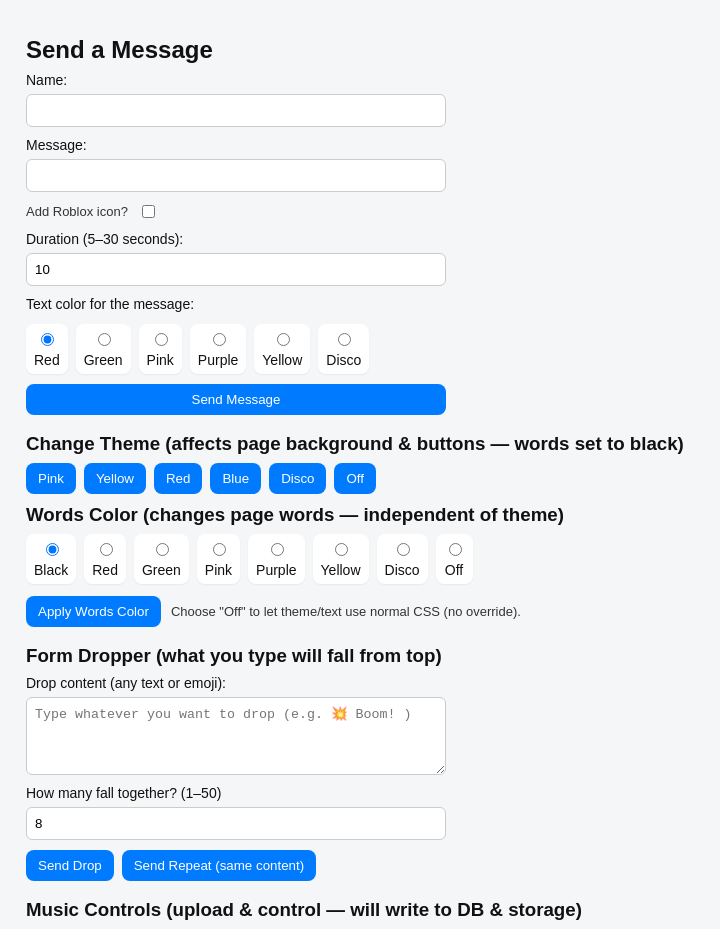
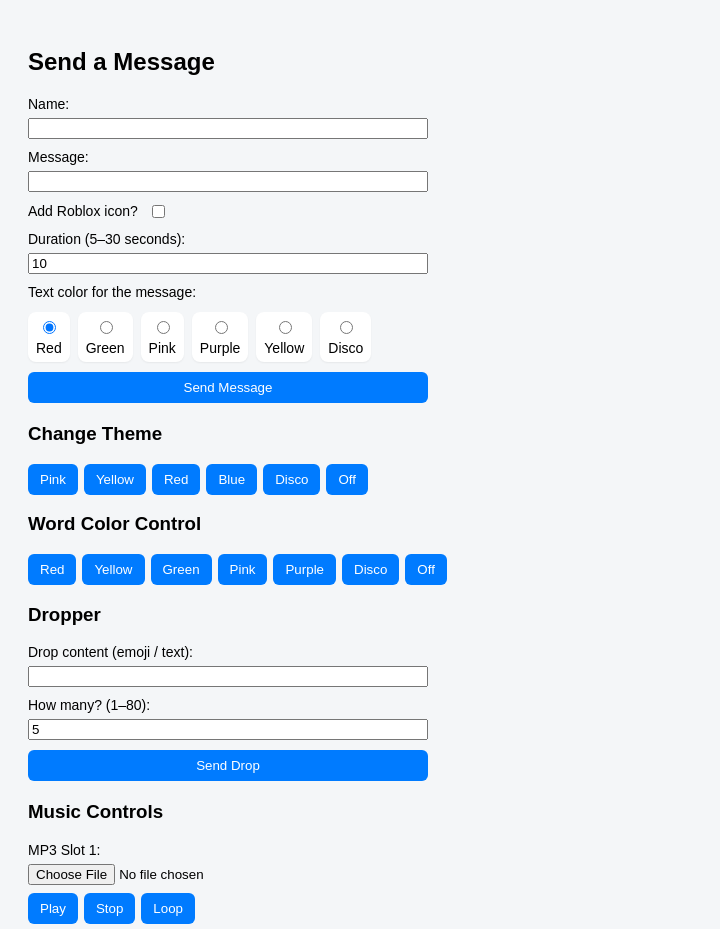
Before and after one commit to zezo20234/ADMIN, a plain HTML site: page index.html in a window 1280 px wide. Shown: the top 929 px of the page, without its empty margins (0-720 px from the left). Drawn offline with Linux system fonts and the light colour scheme.

Commit message:
Update index.html

```diff
--- a/index.html
+++ b/index.html
@@ -1,23 +1,18 @@
 <!DOCTYPE html>
 <html lang="en">
 <head>
-  <meta charset="utf-8" />
-  <title>Sender — Messages / Themes / Words Color / Drop Form</title>
+  <meta charset="UTF-8" />
+  <title>Message Sender</title>
   <style>
-    body { font-family: Arial, sans-serif; padding: 18px; background:#f4f6f8; color:#111; }
-    h2,h3 { margin:10px 0 8px; }
-    form { display:grid; gap:10px; max-width:420px; margin-bottom:18px; }
-    label { font-size:14px; display:flex; flex-direction:column; gap:6px; }
-    input[type="text"], input[type="number"], textarea { padding:8px; border-radius:6px; border:1px solid #ccc; }
-    button { padding:8px 12px; border:none; border-radius:8px; background:#007bff; color:white; cursor:pointer; }
-    button:hover { opacity:0.9; }
-    .row { display:flex; gap:8px; flex-wrap:wrap; align-items:center; }
-    .theme-buttons, .music-controls { display:flex; gap:8px; flex-wrap:wrap; margin:6px 0; }
+    body { font-family: Arial, sans-serif; padding: 20px; background:#f4f6f8; }
+    form { display: grid; gap: 10px; max-width: 400px; margin-bottom:20px; }
+    label { font-size: 14px; display:flex; flex-direction:column; gap:6px; }
+    button { padding: 8px 12px; border: none; border-radius: 6px; background: #007bff; color: white; cursor: pointer; }
+    button:hover { opacity: 0.9; }
+    .theme-buttons, .music-controls { display:flex; gap:6px; flex-wrap:wrap; margin:8px 0; }
+    .music-slot { margin-bottom:12px; }
     .color-options { display:flex; gap:8px; flex-wrap:wrap; margin-top:6px; }
     .color-options label { display:inline-flex; align-items:center; gap:6px; padding:6px 8px; border-radius:8px; background:#fff; box-shadow:0 1px 2px rgba(0,0,0,0.06); cursor:pointer; }
-    .music-slot { margin-bottom:10px; }
-    textarea { min-height:60px; resize:vertical; }
-    .small { font-size:13px; color:#333; }
   </style>
 </head>
 <body>
@@ -34,7 +29,7 @@
     </label>
 
     <label style="flex-direction:row; align-items:center; gap:10px;">
-      <span class="small">Add Roblox icon?</span>
+      <span>Add Roblox icon?</span>
       <input type="checkbox" id="robloxCheck">
     </label>
 
@@ -45,7 +40,7 @@
 
     <label>
       Text color for the message:
-      <div class="color-options" id="colorOptions">
+      <div class="color-options">
         <label><input type="radio" name="textColor" value="red" checked> Red</label>
         <label><input type="radio" name="textColor" value="green"> Green</label>
         <label><input type="radio" name="textColor" value="pink"> Pink</label>
@@ -58,7 +53,7 @@
     <button type="submit">Send Message</button>
   </form>
 
-  <h3>Change Theme (affects page background & buttons — words set to black)</h3>
+  <h3>Change Theme</h3>
   <div class="theme-buttons">
     <button type="button" onclick="sendTheme('pink')">Pink</button>
     <button type="button" onclick="sendTheme('yellow')">Yellow</button>
@@ -68,39 +63,31 @@
     <button type="button" onclick="sendTheme('off')">Off</button>
   </div>
 
-  <h3>Words Color (changes page words — independent of theme)</h3>
-  <div class="color-options" style="margin-bottom:12px;">
-    <label><input type="radio" name="wordsColor" value="black" checked> Black</label>
-    <label><input type="radio" name="wordsColor" value="red"> Red</label>
-    <label><input type="radio" name="wordsColor" value="green"> Green</label>
-    <label><input type="radio" name="wordsColor" value="pink"> Pink</label>
-    <label><input type="radio" name="wordsColor" value="purple"> Purple</label>
-    <label><input type="radio" name="wordsColor" value="yellow"> Yellow</label>
-    <label><input type="radio" name="wordsColor" value="disco"> Disco</label>
-    <label><input type="radio" name="wordsColor" value="off"> Off</label>
-  </div>
-  <div class="row" style="gap:10px; margin-bottom:18px;">
-    <button type="button" onclick="sendWordsColor()">Apply Words Color</button>
-    <span class="small">Choose "Off" to let theme/text use normal CSS (no override).</span>
+  <h3>Word Color Control</h3>
+  <div class="theme-buttons">
+    <button type="button" onclick="sendWordColor('red')">Red</button>
+    <button type="button" onclick="sendWordColor('yellow')">Yellow</button>
+    <button type="button" onclick="sendWordColor('green')">Green</button>
+    <button type="button" onclick="sendWordColor('pink')">Pink</button>
+    <button type="button" onclick="sendWordColor('purple')">Purple</button>
+    <button type="button" onclick="sendWordColor('disco')">Disco</button>
+    <button type="button" onclick="sendWordColor('off')">Off</button>
   </div>
 
-  <h3>Form Dropper (what you type will fall from top)</h3>
-  <form id="dropForm">
+  <h3>Dropper</h3>
+  <form id="dropperForm">
     <label>
-      Drop content (any text or emoji):
-      <textarea id="dropContent" placeholder="Type whatever you want to drop (e.g. 💥 Boom! )"></textarea>
+      Drop content (emoji / text):
+      <input type="text" id="dropContent" required>
     </label>
     <label>
-      How many fall together? (1–50)
-      <input type="number" id="dropCount" min="1" max="50" value="8" required>
+      How many? (1–80):
+      <input type="number" id="dropCount" min="1" max="80" value="5" required>
     </label>
-    <div class="row">
-      <button type="submit">Send Drop</button>
-      <button type="button" onclick="sendDrop('repeat')">Send Repeat (same content)</button>
-    </div>
+    <button type="submit">Send Drop</button>
   </form>
 
-  <h3>Music Controls (upload & control — will write to DB & storage)</h3>
+  <h3>Music Controls</h3>
   <div id="musicSlots"></div>
 
   <!-- Firebase SDK -->
@@ -109,7 +96,6 @@
   <script src="https://www.gstatic.com/firebasejs/9.22.2/firebase-storage-compat.js"></script>
 
   <script>
-    // ---------- Firebase config ----------
     const firebaseConfig = {
       apiKey: "AIzaSyAjeXycCBhYoAU-0iiC4LbSTylKrrThN8Y",
       authDomain: "sharplabubu.firebaseapp.com",
@@ -120,13 +106,15 @@
       appId: "1:596148393481:web:4f822d86c44a13bd810ad8",
       measurementId: "G-4M25R3BF08"
     };
+
     firebase.initializeApp(firebaseConfig);
     const db = firebase.database();
     const storage = firebase.storage();
 
-    // ---------- Messages ----------
+    // send message
     document.getElementById("msgForm").addEventListener("submit", (e) => {
       e.preventDefault();
+
       const name = document.getElementById("name").value.trim();
       const msg = document.getElementById("message").value.trim();
       const roblox = document.getElementById("robloxCheck").checked;
@@ -134,12 +122,12 @@
       const colorRadios = document.querySelectorAll('input[name="textColor"]');
       let textColor = 'red';
       for (const r of colorRadios) if (r.checked) { textColor = r.value; break; }
+
       if (!name || !msg) return;
 
       const messageData = {
         id: Date.now().toString() + "_" + Math.random().toString(36).slice(2,8),
-        name: name,
-        roblox: !!roblox,
+        name: roblox ? name + " {roblox.png}" : name,
         text: msg,
         textColor: textColor,
         duration: duration * 1000,
@@ -151,50 +139,27 @@
       document.querySelector('input[name="textColor"][value="red"]').checked = true;
     });
 
-    // ---------- Theme (background & buttons, words forced black by theme) ----------
+    // theme
     function sendTheme(theme) {
       db.ref("theme").set({ mode: theme, timestamp: Date.now() });
     }
 
-    // ---------- Words color (separate from theme) ----------
-    function sendWordsColor() {
-      const selected = document.querySelector('input[name="wordsColor"]:checked')?.value || "black";
-      // values: black, red, green, pink, purple, yellow, disco, off
-      db.ref("wordsColor").set({ mode: selected, timestamp: Date.now() });
+    // word color control
+    function sendWordColor(color) {
+      db.ref("wordColor").set({ color, timestamp: Date.now() });
     }
 
-    // ---------- Form Dropper ----------
-    document.getElementById("dropForm").addEventListener("submit", (e) => {
+    // dropper
+    document.getElementById("dropperForm").addEventListener("submit", e => {
       e.preventDefault();
       const content = document.getElementById("dropContent").value.trim();
-      let count = parseInt(document.getElementById("dropCount").value) || 8;
-      if (!content) return alert("Enter drop content");
-      count = Math.max(1, Math.min(50, count));
-      const dropData = {
-        id: Date.now().toString() + "_" + Math.random().toString(36).slice(2,8),
-        content,
-        count,
-        timestamp: Date.now()
-      };
-      db.ref("drops").push(dropData);
+      const count = Math.max(1, Math.min(80, parseInt(document.getElementById("dropCount").value)));
+      if (!content) return;
+      db.ref("drops").push({ content, count });
       e.target.reset();
     });
 
-    // helper to quickly send same drop (useful during testing)
-    function sendDrop(mode) {
-      const content = document.getElementById("dropContent").value.trim() || "✨";
-      let count = parseInt(document.getElementById("dropCount").value) || 8;
-      count = Math.max(1, Math.min(50, count));
-      const dropData = {
-        id: Date.now().toString() + "_" + Math.random().toString(36).slice(2,8),
-        content,
-        count,
-        timestamp: Date.now()
-      };
-      db.ref("drops").push(dropData);
-    }
-
-    // ---------- Music slots (kept from your previous sender) ----------
+    // music slots
     const musicSlotsDiv = document.getElementById("musicSlots");
     for (let i=1; i<=5; i++) {
       const slot = document.createElement("div");
```
